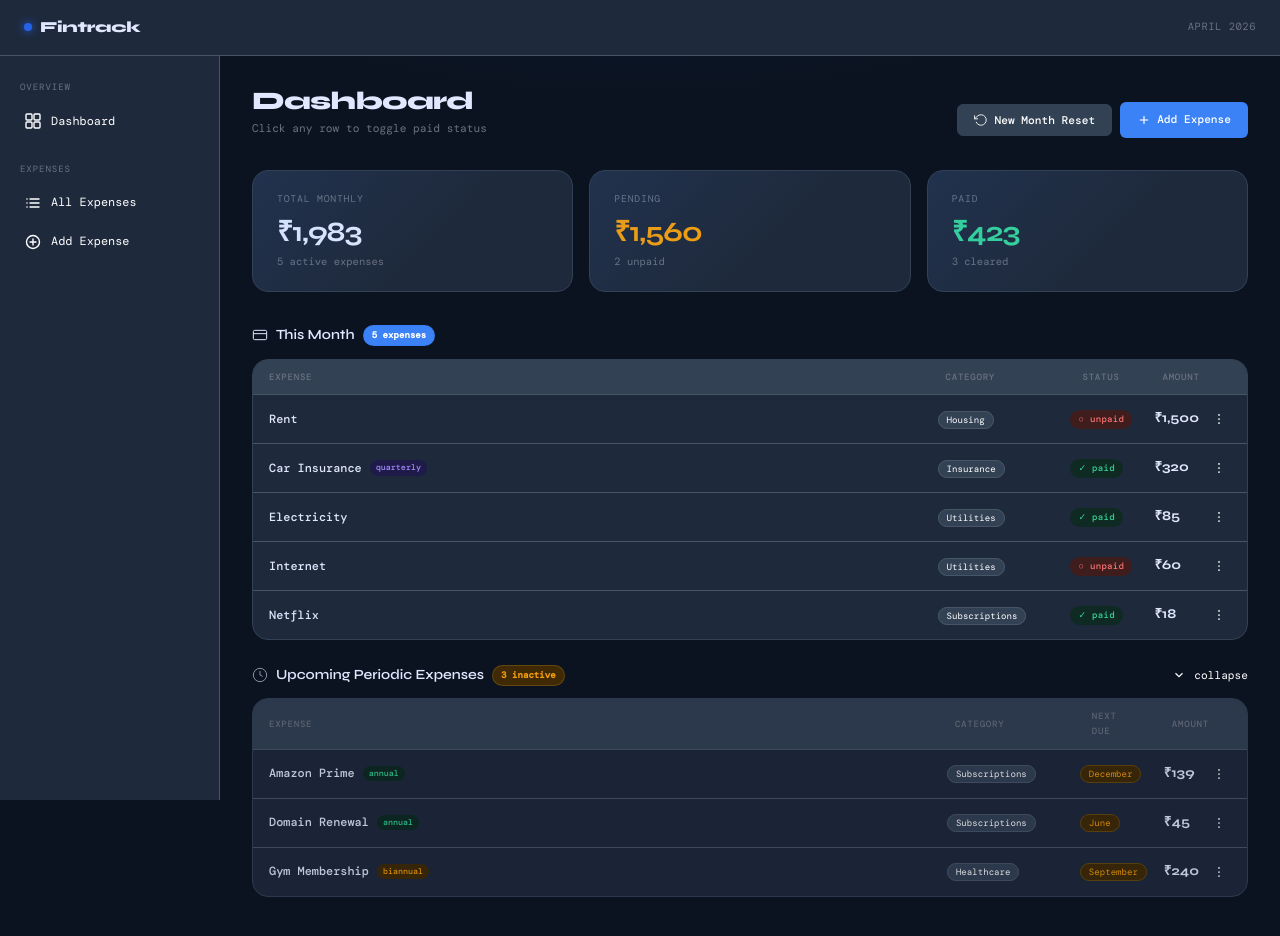
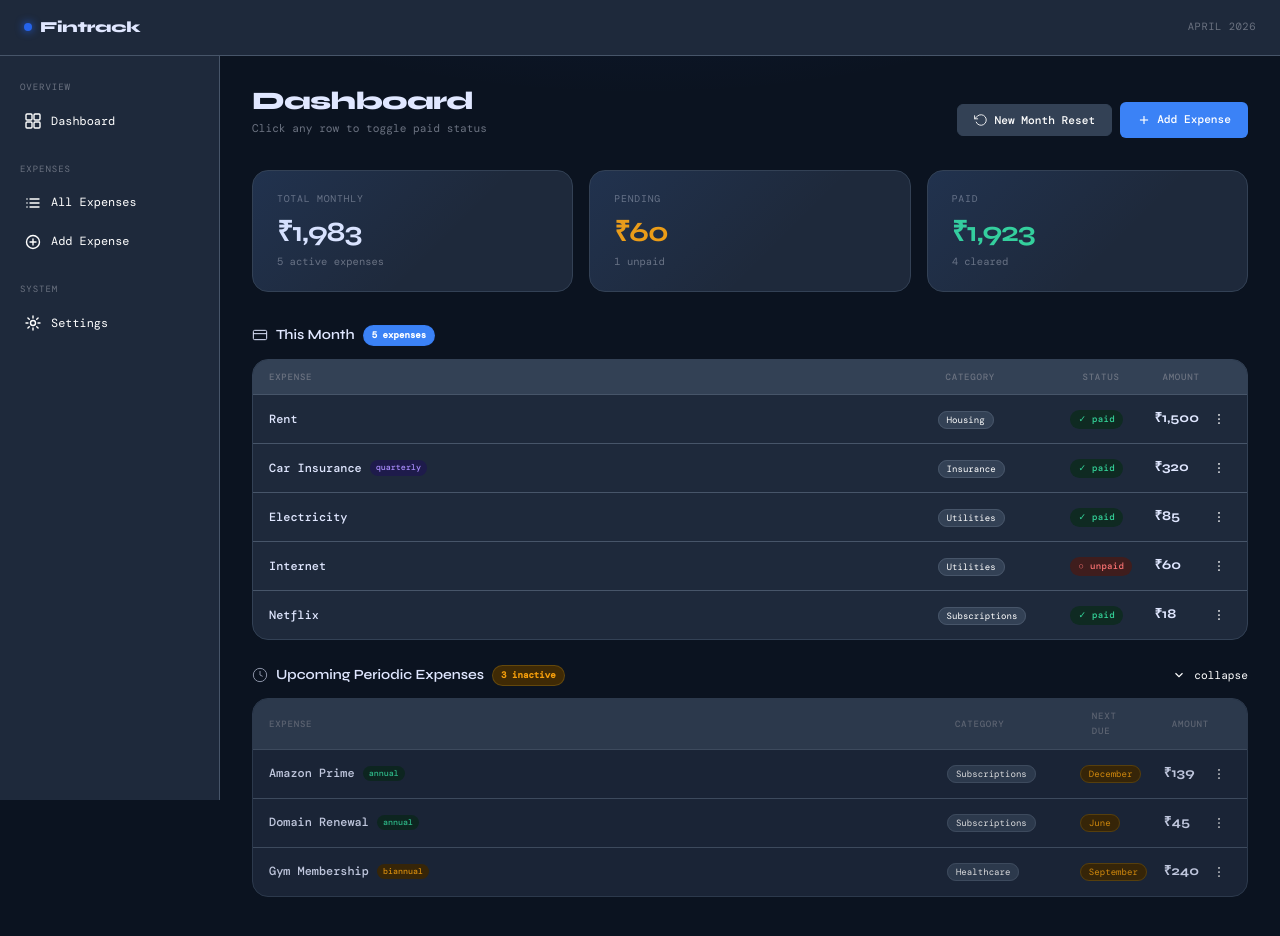
Before and after one commit to sprajosh/plutus, a Next.js app: page / in a window 1280 px wide. Shown: the top 936 px of the page. Built offline with nearby package versions, Linux system fonts and the light colour scheme; a web font is replaced by a local one.

Commit message:
Fix midnight-blue theme contrast and update text-secondary to white

```diff
--- a/app/layout.tsx
+++ b/app/layout.tsx
@@ -68,6 +68,16 @@ export default function RootLayout({ children }: { children: React.ReactNode })
                 </svg>
                 Add Expense
               </Link>
+
+              <span className="nav-label">System</span>
+              <Link href="/settings" className="nav-link">
+                {/* Gear icon */}
+                <svg className="nav-icon" viewBox="0 0 16 16" fill="none" stroke="currentColor" strokeWidth="1.4" strokeLinecap="round" strokeLinejoin="round">
+                  <circle cx="8" cy="8" r="2.5"/>
+                  <path d="M8 1v2M8 13v2M1 8h2M13 8h2M2.9 2.9l1.4 1.4M11.7 11.7l1.4 1.4M2.9 13.1l1.4-1.4M11.7 4.3l1.4-1.4"/>
+                </svg>
+                Settings
+              </Link>
             </div>
           </nav>
 
--- a/data/expenses.json
+++ b/data/expenses.json
@@ -4,7 +4,7 @@
     "name": "Rent",
     "amount": 1500,
     "category": "Housing",
-    "isPaid": false,
+    "isPaid": true,
     "frequency": "monthly",
     "billingStartMonth": 1,
     "notes": ""
```
Also changed, not shown: .playwright-mcp/page-2026-04-07T10-07-37-912Z.yml (added), .sisyphus/boulder.json (added), .sisyphus/plans/fix-midnight-contrast.md (added), .sisyphus/plans/theme-switcher.md (added), .sisyphus/plans/trim-themes.md (added), 1 other file (tests, documents, lock files or other folders).
